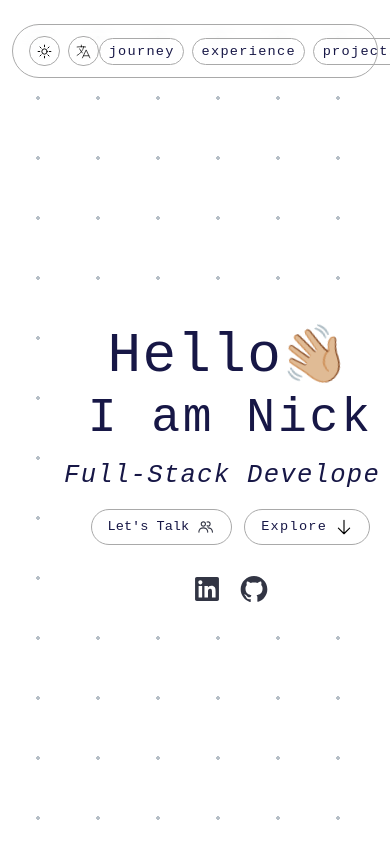
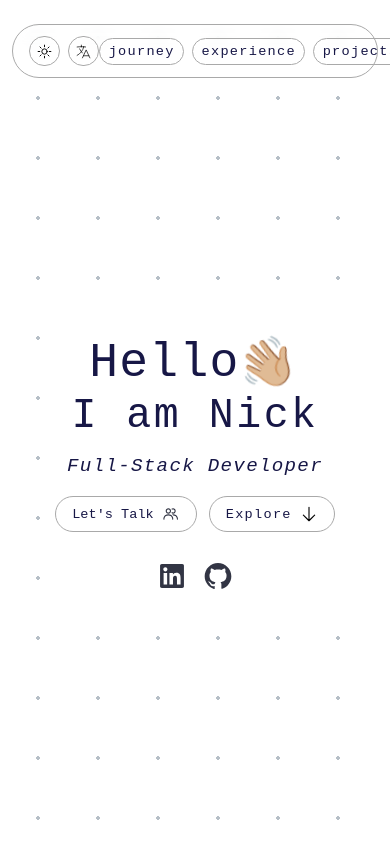
Before and after one commit to nicantmac/personalportfolio, a React (Vite) app: page / in a window 390 px wide. Shown: the top 844 px of the page. Built offline with nearby package versions, Linux system fonts and the light colour scheme.

Commit message:
added responsive css measurement units

```diff
--- a/src/components/topLayout/HeroTitle.css
+++ b/src/components/topLayout/HeroTitle.css
@@ -6,7 +6,7 @@
     overflow: hidden; position: relative; padding: 2rem;
     /* Creates a dotted pattern using a radial gradient with color(grayish blue) */
     background-size: 60px 60px; background-image: radial-gradient(#b6bfc7 2px, white 1px);
-    z-index: 200;
+    z-index: 200; font-weight: lighter;
 }
 
 .hero-main {
@@ -16,16 +16,17 @@
     color: var(--text-color);
 }
 
-.hero-intro { margin: 0; font-size: 5rem; font-weight: lighter; }
+.hero-intro { margin: 0; font-size: clamp(3rem, 8vw, 5rem); font-weight: inherit; }
 
 .hero-name {
     /* spacing around and between letters for "I am Nick" */
     margin: 0.15rem 0 1rem; letter-spacing: 0.06em;
-    font-size: 5rem; font-weight: lighter;
+    font-size: clamp(2.6rem, 7vw, 5rem);
+    font-weight: inherit;
 }
 
 /* Spacing and readable font sizing for subtitle -> "Aspiring..." */
-.hero-subtitle { margin: 0 1rem; font-size: 2rem; }
+.hero-subtitle { margin: 0 1rem; font-size: clamp(1.2rem, 4.2vw, 2rem); }
 
 /* wave animation target inside .hero-intro */
 .hero-intro .wave {
@@ -89,9 +90,7 @@
 
 /* screen breakpoint for mobile devices */
 @media (width < 640px) {
-    .hero-intro { font-size: 3.5rem; }
-    .hero-name { font-size: 3rem; }
-    .hero-subtitle { font-size: 1.6rem; white-space: nowrap; }
+    .hero-subtitle { white-space: nowrap; }
     .hero-main { border-radius: 1.5rem; }
     .hero-btns .btn { padding: 0.65rem 1rem; }
     .icon { width: 32px; height: 32px; }
```
